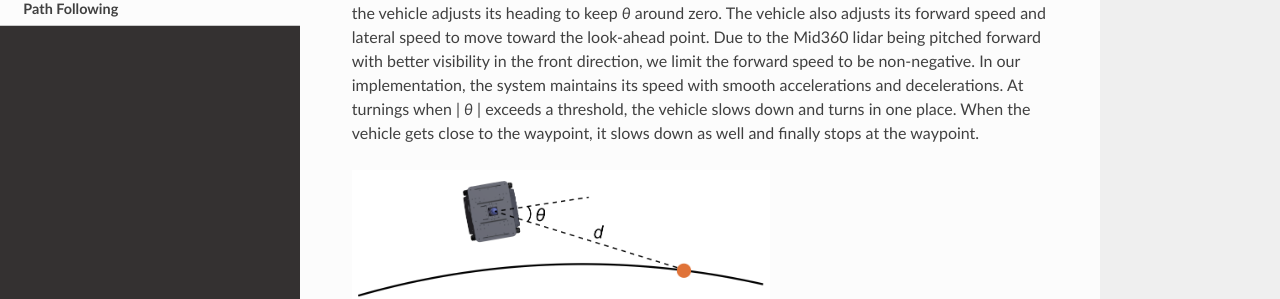
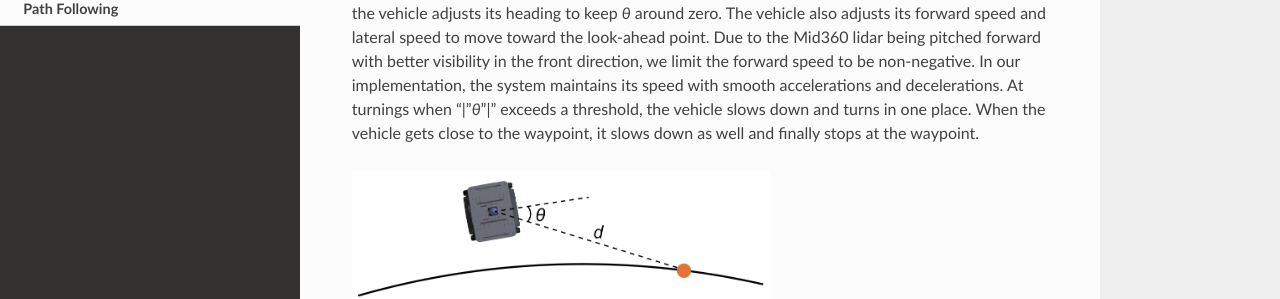
Before and after one commit to caochao39/tarerobotics, a Sphinx documentation site: the page built from docs/source/path_following.rst, in a window 1280 px wide. Shown: the part 230-529 px from the top of the page. Built offline with Sphinx 7.4.7 and the Read the Docs theme 3.1.0, drawn with Linux system fonts in a browser that asks for light colours.

```diff
--- a/docs/source/path_following.rst
+++ b/docs/source/path_following.rst
@@ -1,7 +1,7 @@
 Path Following
 ==============
 
-The path following module uses pure-pursuit path tracking. Given a path computed by the collision avoidance planner, it tracks the look-ahead point on the path (orange dot in the figure) at a certain distance ahead of the vehicle. Here, *d* is the look-ahead distance. During path following navigation, the vehicle adjusts its heading to keep *θ* around zero. The vehicle also adjusts its forward speed and lateral speed to move toward the look-ahead point. Due to the Mid360 lidar being pitched forward with better visibility in the front direction, we limit the forward speed to be non-negative. In our implementation, the system maintains its speed with smooth accelerations and decelerations. At turnings when \| *θ* \| exceeds a threshold, the vehicle slows down and turns in one place. When the vehicle gets close to the waypoint, it slows down as well and finally stops at the waypoint.
+The path following module uses pure-pursuit path tracking. Given a path computed by the collision avoidance planner, it tracks the look-ahead point on the path (orange dot in the figure) at a certain distance ahead of the vehicle. Here, *d* is the look-ahead distance. During path following navigation, the vehicle adjusts its heading to keep *θ* around zero. The vehicle also adjusts its forward speed and lateral speed to move toward the look-ahead point. Due to the Mid360 lidar being pitched forward with better visibility in the front direction, we limit the forward speed to be non-negative. In our implementation, the system maintains its speed with smooth accelerations and decelerations. At turnings when "\|"*θ*"\|" exceeds a threshold, the vehicle slows down and turns in one place. When the vehicle gets close to the waypoint, it slows down as well and finally stops at the waypoint.
 
 .. figure:: images/image10.png
     :width: 60%
```
